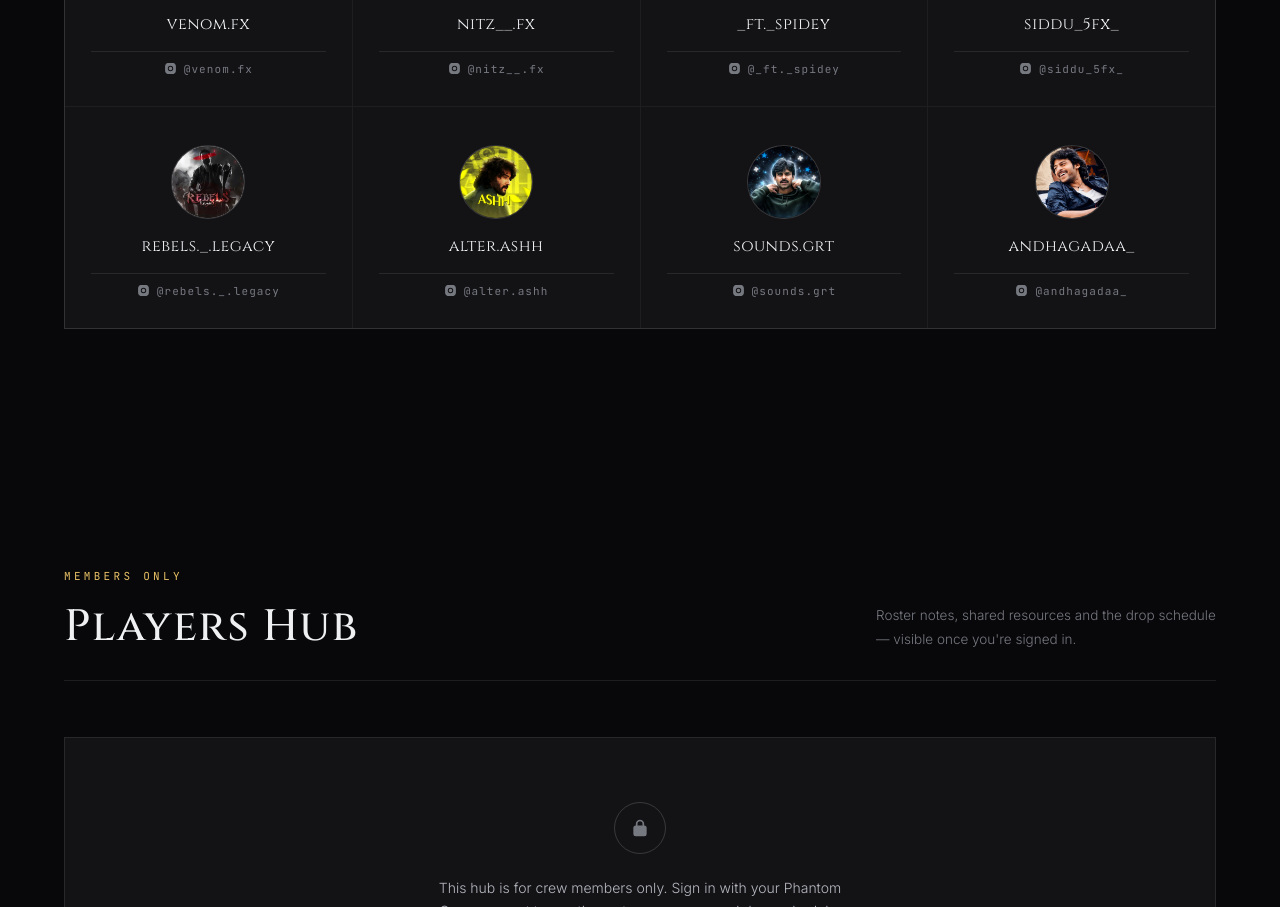
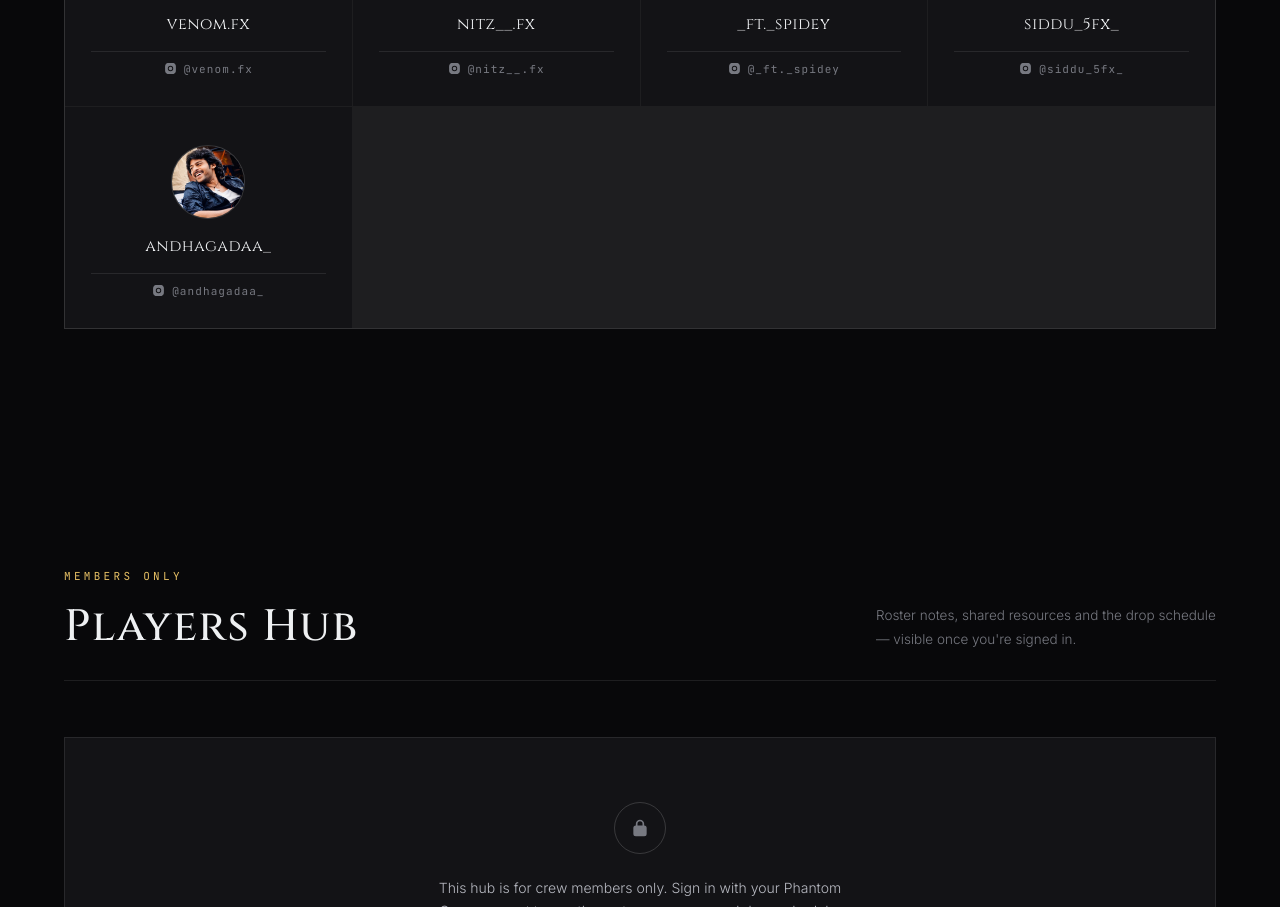
Before and after one commit to sarkaaraep/Phantom-Crew-Web, a plain HTML site: page index.html in a window 1280 px wide. Shown: the part 2432-3339 px from the top of the page. Drawn offline with Linux system fonts and the light colour scheme.

Commit message:
Update index.html

```diff
--- a/index.html
+++ b/index.html
@@ -1317,38 +1317,6 @@
       </div>
     </a>
 
-     <a class="editor-card" href="https://www.instagram.com/rebels._.legacy?utm_source=ig_web_button_share_sheet&igsh=ZDNlZDc0MzIxNw==" target="_blank" rel="noopener">
-      <div class="editor-avatar">
-        <img src="rebel.jpg" alt="Editor Four portrait">
-      </div>
-      <div class="editor-name">rebels._.legacy</div>
-      <div class="editor-ig mono">
-        <svg viewBox="0 0 24 24"><path d="M12 2c2.717 0 3.056.01 4.122.06 1.065.05 1.79.217 2.428.465a4.9 4.9 0 0 1 1.772 1.153 4.9 4.9 0 0 1 1.153 1.772c.247.637.415 1.363.465 2.428.05 1.066.06 1.405.06 4.122 0 2.717-.01 3.056-.06 4.122-.05 1.065-.218 1.79-.465 2.428a4.9 4.9 0 0 1-1.153 1.772 4.9 4.9 0 0 1-1.772 1.153c-.637.247-1.363.415-2.428.465-1.066.05-1.405.06-4.122.06-2.717 0-3.056-.01-4.122-.06-1.065-.05-1.79-.218-2.428-.465a4.9 4.9 0 0 1-1.772-1.153 4.9 4.9 0 0 1-1.153-1.772c-.248-.637-.415-1.363-.465-2.428C2.01 15.056 2 14.717 2 12c0-2.717.01-3.056.06-4.122.05-1.066.217-1.79.465-2.428a4.9 4.9 0 0 1 1.153-1.772A4.9 4.9 0 0 1 5.45 2.525c.637-.248 1.363-.415 2.428-.465C8.944 2.01 9.283 2 12 2zm0 5a5 5 0 1 0 0 10 5 5 0 0 0 0-10zm0 8.25a3.25 3.25 0 1 1 0-6.5 3.25 3.25 0 0 1 0 6.5zm5.375-9.615a1.17 1.17 0 1 1 0-2.34 1.17 1.17 0 0 1 0 2.34z"/></svg>
-        @rebels._.legacy
-      </div>
-    </a>
-
-    <a class="editor-card" href="https://www.instagram.com/alter.ashh?utm_source=ig_web_button_share_sheet&igsh=ZDNlZDc0MzIxNw==" target="_blank" rel="noopener">
-      <div class="editor-avatar">
-        <img src="alter.jpg" alt="Editor Four portrait">
-      </div>
-      <div class="editor-name">alter.ashh</div>
-      <div class="editor-ig mono">
-        <svg viewBox="0 0 24 24"><path d="M12 2c2.717 0 3.056.01 4.122.06 1.065.05 1.79.217 2.428.465a4.9 4.9 0 0 1 1.772 1.153 4.9 4.9 0 0 1 1.153 1.772c.247.637.415 1.363.465 2.428.05 1.066.06 1.405.06 4.122 0 2.717-.01 3.056-.06 4.122-.05 1.065-.218 1.79-.465 2.428a4.9 4.9 0 0 1-1.153 1.772 4.9 4.9 0 0 1-1.772 1.153c-.637.247-1.363.415-2.428.465-1.066.05-1.405.06-4.122.06-2.717 0-3.056-.01-4.122-.06-1.065-.05-1.79-.218-2.428-.465a4.9 4.9 0 0 1-1.772-1.153 4.9 4.9 0 0 1-1.153-1.772c-.248-.637-.415-1.363-.465-2.428C2.01 15.056 2 14.717 2 12c0-2.717.01-3.056.06-4.122.05-1.066.217-1.79.465-2.428a4.9 4.9 0 0 1 1.153-1.772A4.9 4.9 0 0 1 5.45 2.525c.637-.248 1.363-.415 2.428-.465C8.944 2.01 9.283 2 12 2zm0 5a5 5 0 1 0 0 10 5 5 0 0 0 0-10zm0 8.25a3.25 3.25 0 1 1 0-6.5 3.25 3.25 0 0 1 0 6.5zm5.375-9.615a1.17 1.17 0 1 1 0-2.34 1.17 1.17 0 0 1 0 2.34z"/></svg>
-        @alter.ashh
-      </div>
-    </a>
-
-    <a class="editor-card" href="https://www.instagram.com/sounds.grt?utm_source=ig_web_button_share_sheet&igsh=ZDNlZDc0MzIxNw==" target="_blank" rel="noopener">
-      <div class="editor-avatar">
-        <img src="sounds.jpg" alt="Editor Four portrait">
-      </div>
-      <div class="editor-name">sounds.grt</div>
-      <div class="editor-ig mono">
-        <svg viewBox="0 0 24 24"><path d="M12 2c2.717 0 3.056.01 4.122.06 1.065.05 1.79.217 2.428.465a4.9 4.9 0 0 1 1.772 1.153 4.9 4.9 0 0 1 1.153 1.772c.247.637.415 1.363.465 2.428.05 1.066.06 1.405.06 4.122 0 2.717-.01 3.056-.06 4.122-.05 1.065-.218 1.79-.465 2.428a4.9 4.9 0 0 1-1.153 1.772 4.9 4.9 0 0 1-1.772 1.153c-.637.247-1.363.415-2.428.465-1.066.05-1.405.06-4.122.06-2.717 0-3.056-.01-4.122-.06-1.065-.05-1.79-.218-2.428-.465a4.9 4.9 0 0 1-1.772-1.153 4.9 4.9 0 0 1-1.153-1.772c-.248-.637-.415-1.363-.465-2.428C2.01 15.056 2 14.717 2 12c0-2.717.01-3.056.06-4.122.05-1.066.217-1.79.465-2.428a4.9 4.9 0 0 1 1.153-1.772A4.9 4.9 0 0 1 5.45 2.525c.637-.248 1.363-.415 2.428-.465C8.944 2.01 9.283 2 12 2zm0 5a5 5 0 1 0 0 10 5 5 0 0 0 0-10zm0 8.25a3.25 3.25 0 1 1 0-6.5 3.25 3.25 0 0 1 0 6.5zm5.375-9.615a1.17 1.17 0 1 1 0-2.34 1.17 1.17 0 0 1 0 2.34z"/></svg>
-        @sounds.grt
-      </div>
-    </a>
 
     <a class="editor-card" href="https://www.instagram.com/andhagadaa_?utm_source=ig_web_button_share_sheet&igsh=ZDNlZDc0MzIxNw==" target="_blank" rel="noopener">
       <div class="editor-avatar">
@@ -1451,7 +1419,7 @@
 
   <div class="assets-cta reveal">
     <p>Fill out the recruitment form with your reel, role and Instagram — we go through every submission.</p>
-    <a class="ig-button" href="https://forms.gle/REPLACE_WITH_YOUR_FORM_LINK" target="_blank" rel="noopener">
+    <a class="ig-button" href="https://docs.google.com/forms/d/e/1FAIpQLSdcOk-8E52skgFmQvxm8JV-pA4elBFmSjDOI_6I6SC50SJVgA/viewform?usp=sharing&ouid=115415445904673741501" target="_blank" rel="noopener">
       <svg viewBox="0 0 24 24"><path d="M19 3H5a2 2 0 0 0-2 2v14a2 2 0 0 0 2 2h14a2 2 0 0 0 2-2V5a2 2 0 0 0-2-2zM7 17h6v-2H7v2zm10-4H7v-2h10v2zm0-4H7V7h10v2z"/></svg>
       Apply on Google Form
     </a>
```
